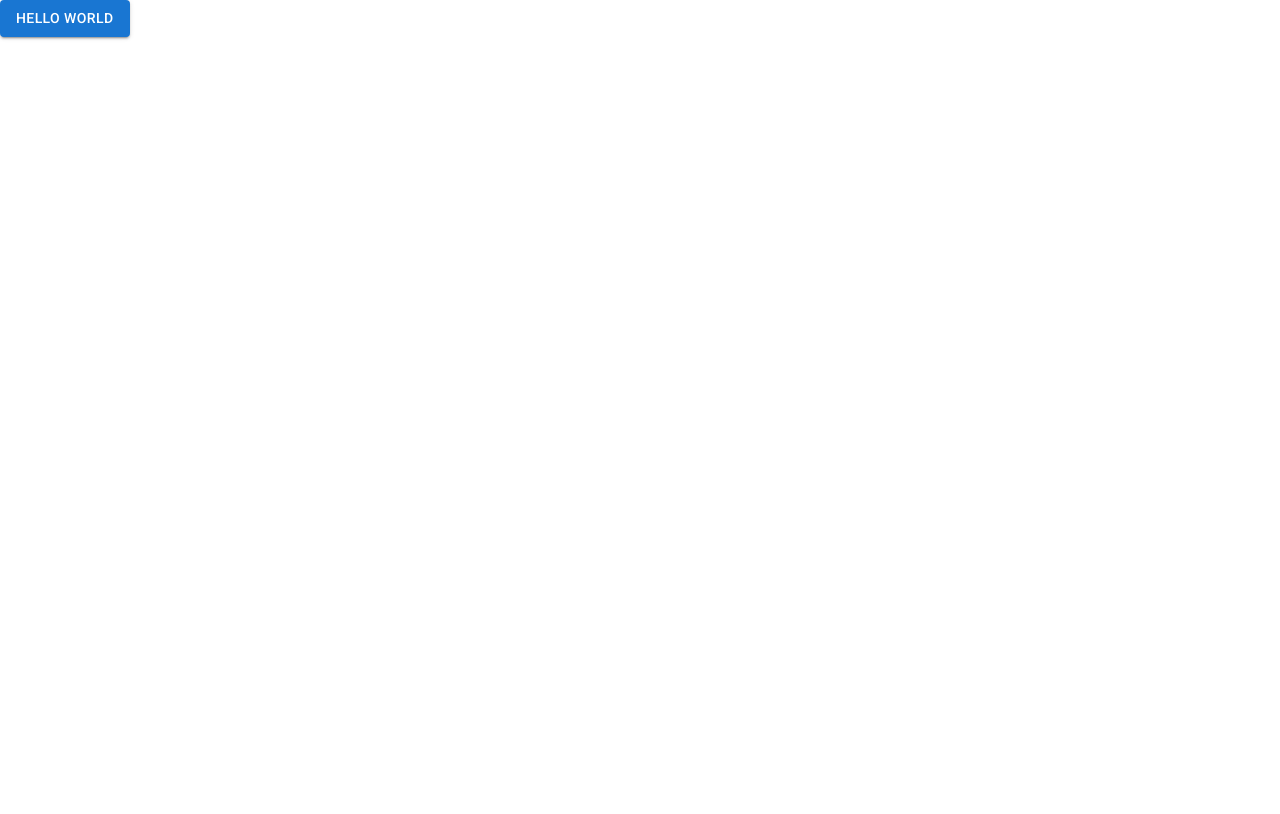
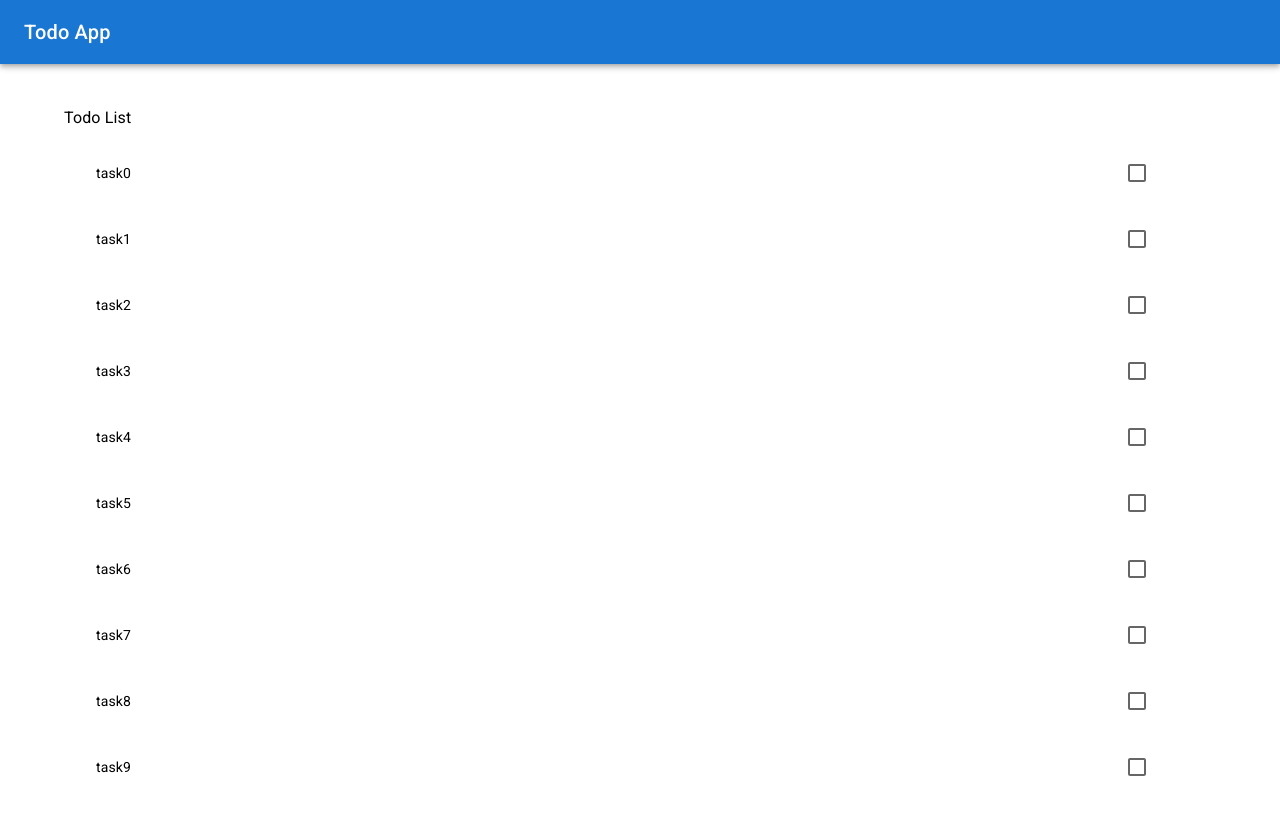
Before and after one commit to suehiro24/nextjs-todo, a Next.js app: page / in a window 1280 px wide. Shown: the top 814 px of the page. Built offline with nearby package versions, Linux system fonts and the light colour scheme.

Commit message:
feat: Update index page with layouted tasklist

```diff
--- a/pages/index.tsx
+++ b/pages/index.tsx
@@ -1,8 +1,13 @@
-import { Button } from '@mui/material'
 import type { NextPage } from 'next'
+import Layout from '../components/layout'
+import Tasklist from '../components/tasklist'
 
 const Home: NextPage = () => {
-  return <Button variant="contained">Hello World</Button>
+  return (
+    <Layout home={true} title={'Todo List'}>
+      <Tasklist></Tasklist>
+    </Layout>
+  )
 }
 
 export default Home
```
